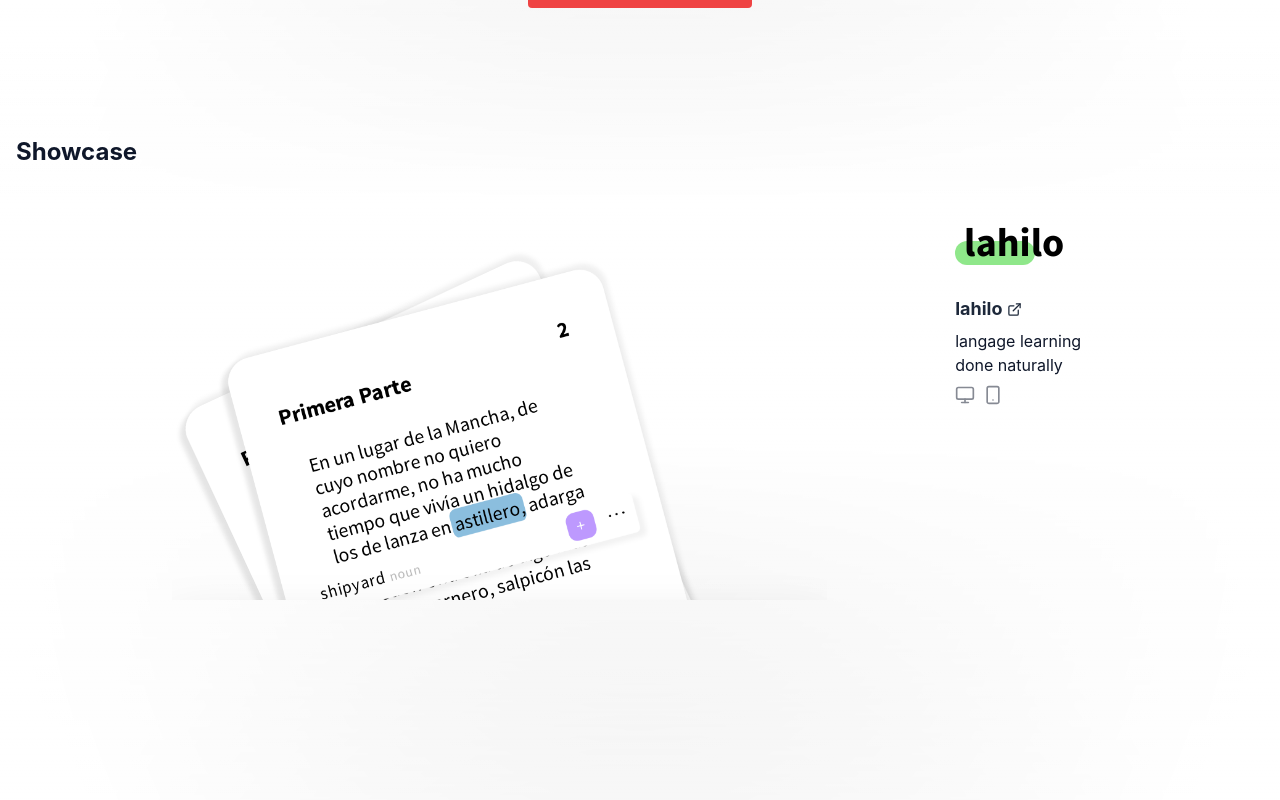
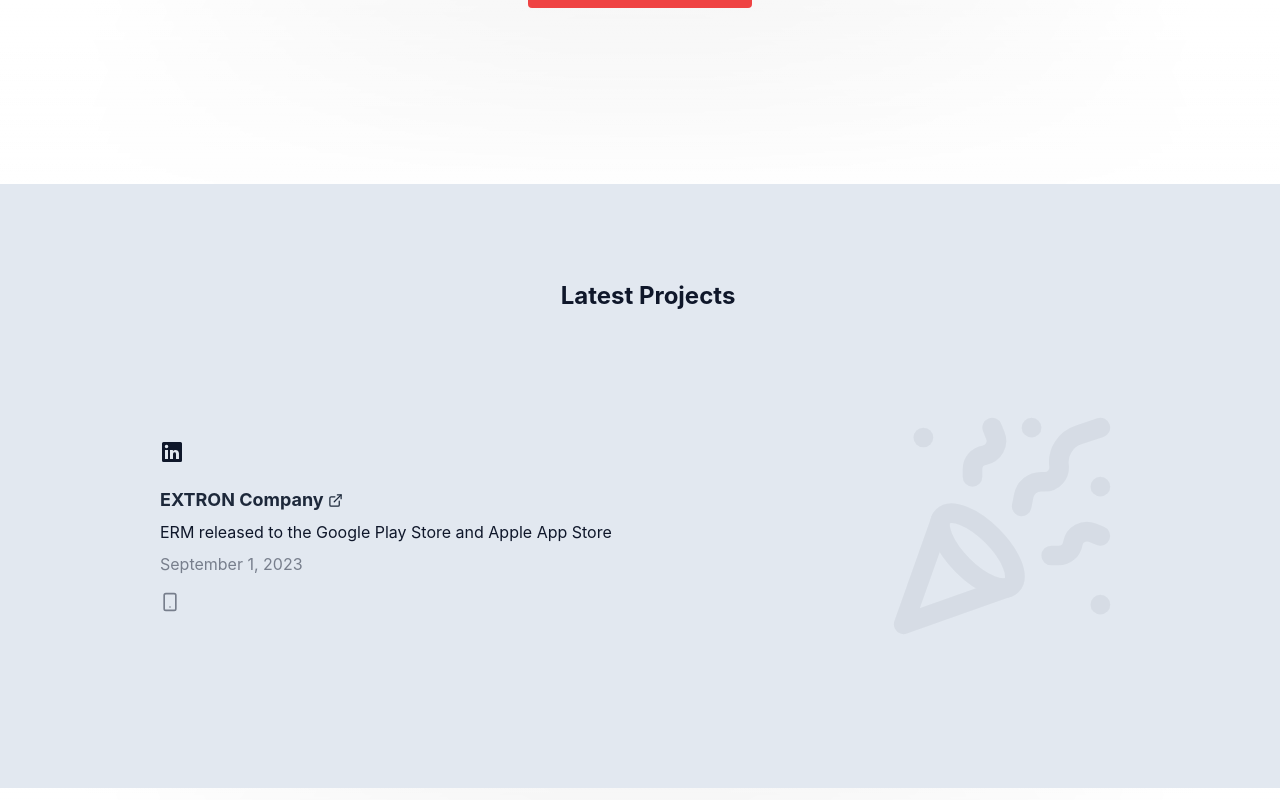
Before and after one commit to AprovanLabs/aprovan.com, a React (Create React App) app in the folder apps/web/: page / in a window 1280 px wide. Shown: the part 360-1160 px from the top of the page. Built offline with nearby package versions, Linux system fonts and the light colour scheme.

Commit message:
Refactor home contact page

```diff
--- /dev/null
+++ b/apps/web/src/components/Socials.tsx
@@ -0,0 +1,20 @@
+import { GithubIcon, LinkedinIcon } from 'lucide-react'
+
+const Socials = () => (
+  <section className="relative mx-4 mb-4 mt-32 flex items-end justify-around gap-4 sm:justify-start">
+    <a href="https://github.com/AprovanLabs">
+      <div className="rounded-sm bg-primary p-8 text-white transition-colors hover:bg-secondary/10 hover:text-secondary">
+        <GithubIcon />
+      </div>
+    </a>
+    <a href="https://www.linkedin.com/company/aprovan">
+      <div className="rounded-sm bg-primary p-8 text-white transition-colors hover:bg-secondary/10 hover:text-secondary">
+        <LinkedinIcon />
+      </div>
+    </a>
+
+    <p>Reach out on LinkedIn for inquiries</p>
+  </section>
+)
+
+export default Socials
--- a/apps/web/src/layouts/SimpleLayout.tsx
+++ b/apps/web/src/layouts/SimpleLayout.tsx
@@ -11,13 +11,22 @@ const Header: React.FC = () => (
       height={40}
       alt="Aprovan"
     />
-    <Link to="/">
+    {/* <Link
+      to="/"
+      onClick={() => (window.location.hash = '#title')}
+    >
       <Button variant="link">Home</Button>
-    </Link>
-    <Link to="/#showcase">
+    </Link> */}
+    <Link
+      to="/#showcase"
+      onClick={() => (window.location.hash = '#showcase')}
+    >
       <Button variant="link">Showcase</Button>
     </Link>
-    <Link to="/contact">
+    <Link
+      to="/#contact"
+      onClick={() => (window.location.hash = '#contact')}
+    >
       <Button variant="link">Contact</Button>
     </Link>
   </header>
--- a/apps/web/src/pages/HomePage.tsx
+++ b/apps/web/src/pages/HomePage.tsx
@@ -1,7 +1,5 @@
 import {
   ExternalLink,
-  GithubIcon,
-  LinkedinIcon,
   MonitorIcon,
   SmartphoneIcon,
 } from 'lucide-react'
@@ -13,6 +11,7 @@ import lahiloLogo from 'src/resources/logo/logo-lahilo.svg'
 import { cn } from 'src/lib/utils'
 import React from 'react'
 import Folderol from 'src/components/Folderol'
+import Socials from 'src/components/Socials'
 
 const ContactCallout: React.FC = () => (
   <div className="relative mx-auto grid py-8">
@@ -31,8 +30,11 @@ interface ProjectProps
   title: string
   titleLink?: string
   description: string
+  date?: Date
   logo: React.ReactNode
   icons: React.ReactNode
+  simple?: boolean
+  celebrate?: boolean
 }
 const Project = React.forwardRef<
   HTMLDivElement,
@@ -43,10 +45,13 @@ const Project = React.forwardRef<
       className,
       logo,
       title,
+      date,
       titleLink,
       description,
       icons,
       children,
+      simple = false,
+      celebrate = false,
     },
     ref,
   ) => (
@@ -54,12 +59,41 @@ const Project = React.forwardRef<
       ref={ref}
       className={cn(
         className,
-        'sm:grid-template-rows-1 relative mx-auto grid w-3/4 grid-rows-2 gap-8 py-8 sm:grid-cols-[18rem_1fr] sm:grid-rows-1 sm:gap-12 md:grid-cols-[30rem_10rem] md:gap-12 lg:grid-cols-[70%_1fr] lg:gap-32',
+        'sm:grid-template-rows-1 relative mx-auto grid w-3/4 grid-cols-1 gap-8 py-8',
+        !simple &&
+          'grid-rows-2 sm:grid-cols-[18rem_1fr] sm:grid-rows-1 sm:gap-12 md:grid-cols-[30rem_10rem] md:gap-12 lg:grid-cols-[70%_1fr] lg:gap-32',
       )}
     >
-      <div className="relative h-full w-full">
-        {children}
-      </div>
+      {!simple && (
+        <div className="relative h-full w-full">
+          {children}
+        </div>
+      )}
+      {celebrate && (
+        <div className="absolute right-0 h-full opacity-[0.05]">
+          <svg
+            xmlns="http://www.w3.org/2000/svg"
+            width="100%"
+            height="100%"
+            viewBox="0 0 24 24"
+            fill="none"
+            stroke="currentColor"
+            stroke-width="2"
+            stroke-linecap="round"
+            stroke-linejoin="round"
+          >
+            <path d="M5.8 11.3 2 22l10.7-3.79" />
+            <path d="M4 3h.01" />
+            <path d="M22 8h.01" />
+            <path d="M15 2h.01" />
+            <path d="M22 20h.01" />
+            <path d="m22 2-2.24.75a2.9 2.9 0 0 0-1.96 3.12v0c.1.86-.57 1.63-1.45 1.63h-.38c-.86 0-1.6.6-1.76 1.44L14 10" />
+            <path d="m22 13-.82-.33c-.86-.34-1.82.2-1.98 1.11v0c-.11.7-.72 1.22-1.43 1.22H17" />
+            <path d="m11 2 .33.82c.34.86-.2 1.82-1.11 1.98v0C9.52 4.9 9 5.52 9 6.23V7" />
+            <path d="M11 13c1.93 1.93 2.83 4.17 2 5-.83.83-3.07-.07-5-2-1.93-1.93-2.83-4.17-2-5 .83-.83 3.07.07 5 2Z" />
+          </svg>
+        </div>
+      )}
       <div className="flex flex-col justify-start">
         <div className="mb-4">{logo}</div>
         {titleLink ? (
@@ -76,6 +110,15 @@ const Project = React.forwardRef<
           <h2 className="text-lg font-bold">{title}</h2>
         )}
         <p className="mb-2">{description}</p>
+        {date && (
+          <p className="mb-4 opacity-50">
+            {date.toLocaleDateString('en-US', {
+              year: 'numeric',
+              month: 'long',
+              day: 'numeric',
+            })}
+          </p>
+        )}
         <div className="flex gap-2 opacity-50">{icons}</div>
       </div>
     </div>
@@ -86,6 +129,7 @@ const HomePage: React.FC = () => (
   <SimpleLayout>
     <section className="align-center relative mx-4 mb-4 flex rounded-sm bg-secondary py-4">
       <img
+        id="title"
         src={logoText}
         alt="Aprovan"
         className="relative mx-auto mb-6"
@@ -98,12 +142,45 @@ const HomePage: React.FC = () => (
     </section>
     <ContactCallout />
 
+    {/* Announcements */}
+    <div className="mt-36 bg-slate-200 pb-36 pt-24">
+      <h2 className="mb-24 ml-4 text-center text-xl font-bold md:text-2xl">
+        Latest Projects
+      </h2>
+      <Project
+        simple
+        celebrate
+        date={new Date('2023-09-01')}
+        title="EXTRON Company"
+        titleLink="https://www.linkedin.com/posts/extron_were-proud-to-announce-the-next-step-in-activity-7103030449890852864-M8Ii?utm_source=share&utm_medium=member_desktop"
+        description="ERM released to the Google Play Store and Apple App Store"
+        icons={
+          <>
+            <SmartphoneIcon size={20} />
+          </>
+        }
+        logo={
+          <svg
+            xmlns="http://www.w3.org/2000/svg"
+            viewBox="0 0 24 24"
+            data-supported-dps="24x24"
+            fill="currentColor"
+            width="24"
+            height="24"
+            focusable="false"
+          >
+            <path d="M20.5 2h-17A1.5 1.5 0 002 3.5v17A1.5 1.5 0 003.5 22h17a1.5 1.5 0 001.5-1.5v-17A1.5 1.5 0 0020.5 2zM8 19H5v-9h3zM6.5 8.25A1.75 1.75 0 118.3 6.5a1.78 1.78 0 01-1.8 1.75zM19 19h-3v-4.74c0-1.42-.6-1.93-1.38-1.93A1.74 1.74 0 0013 14.19a.66.66 0 000 .14V19h-3v-9h2.9v1.3a3.11 3.11 0 012.7-1.4c1.55 0 3.36.86 3.36 3.66z"></path>
+          </svg>
+        }
+      ></Project>
+    </div>
+
     {/* Showcase */}
     <h2
       id="showcase"
-      className="ml-4 mt-24 text-xl font-bold md:text-2xl"
+      className="ml-4 mt-12 text-center text-xl font-bold md:text-2xl"
     >
-      Showcase
+      {/* Showcase */}
     </h2>
     <div className="m-4 flex flex-col gap-12 md:gap-24 lg:gap-64">
       <Project
@@ -207,19 +284,15 @@ const HomePage: React.FC = () => (
       </Project>
     </div>
 
-    {/* Links */}
-    <section className="mx-4 my-32 flex justify-around gap-4 sm:justify-start md:mb-4">
-      <a href="https://github.com/AprovanLabs">
-        <div className="rounded-sm bg-primary p-8 text-white transition-colors hover:bg-secondary/10 hover:text-secondary">
-          <GithubIcon />
-        </div>
-      </a>
-      <a href="https://www.linkedin.com/company/aprovan">
-        <div className="rounded-sm bg-primary p-8 text-white transition-colors hover:bg-secondary/10 hover:text-secondary">
-          <LinkedinIcon />
-        </div>
-      </a>
-    </section>
+    {/* Contact */}
+    <h2
+      id="contact"
+      className="ml-4 mt-12 text-xl font-bold md:text-2xl"
+    >
+      {/* Contact */}
+    </h2>
+
+    <Socials />
   </SimpleLayout>
 )
 
```
Also changed, not shown: apps/web/public/images/erm-release-1.jpeg (added), apps/web/public/images/erm-release-2.jpeg (added).
